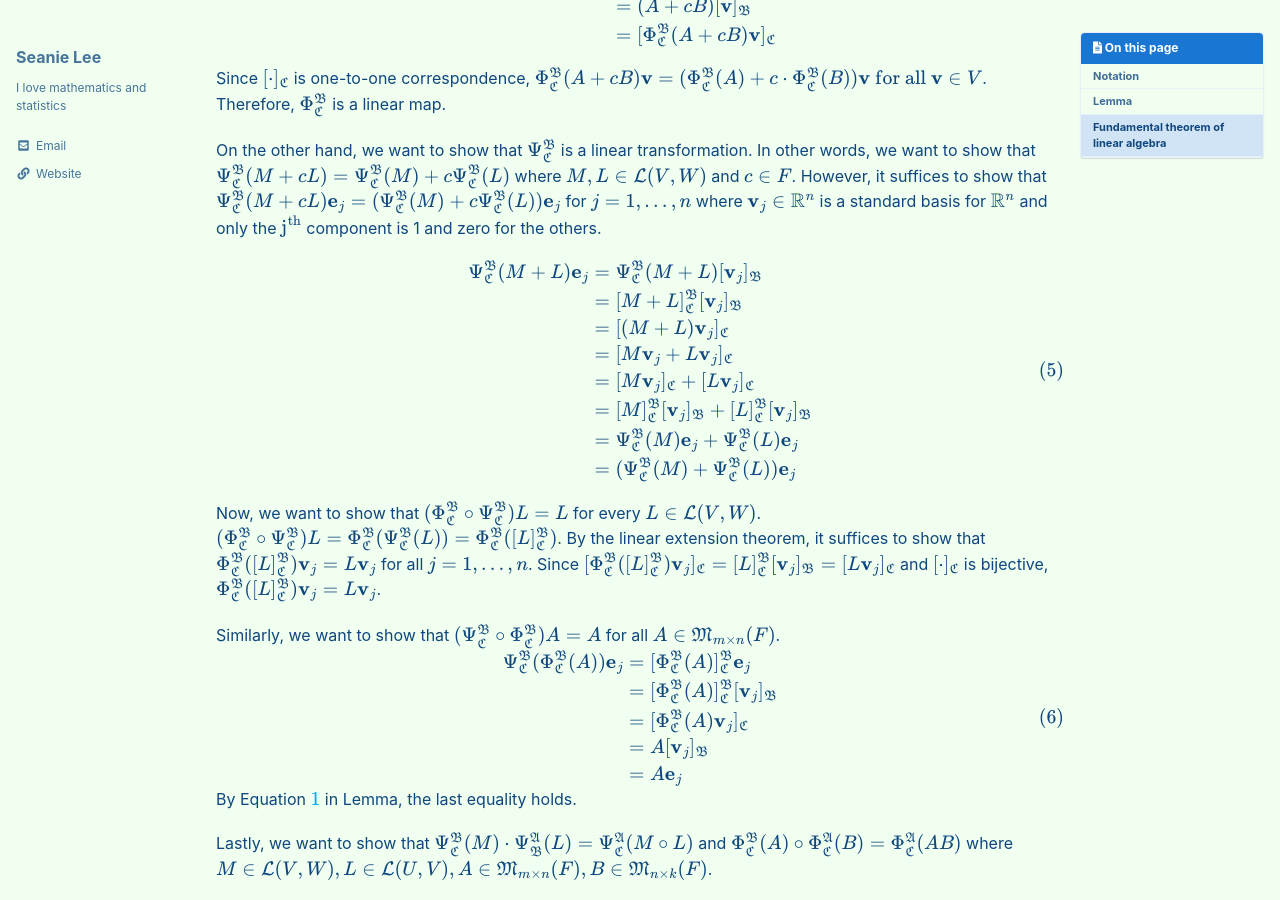
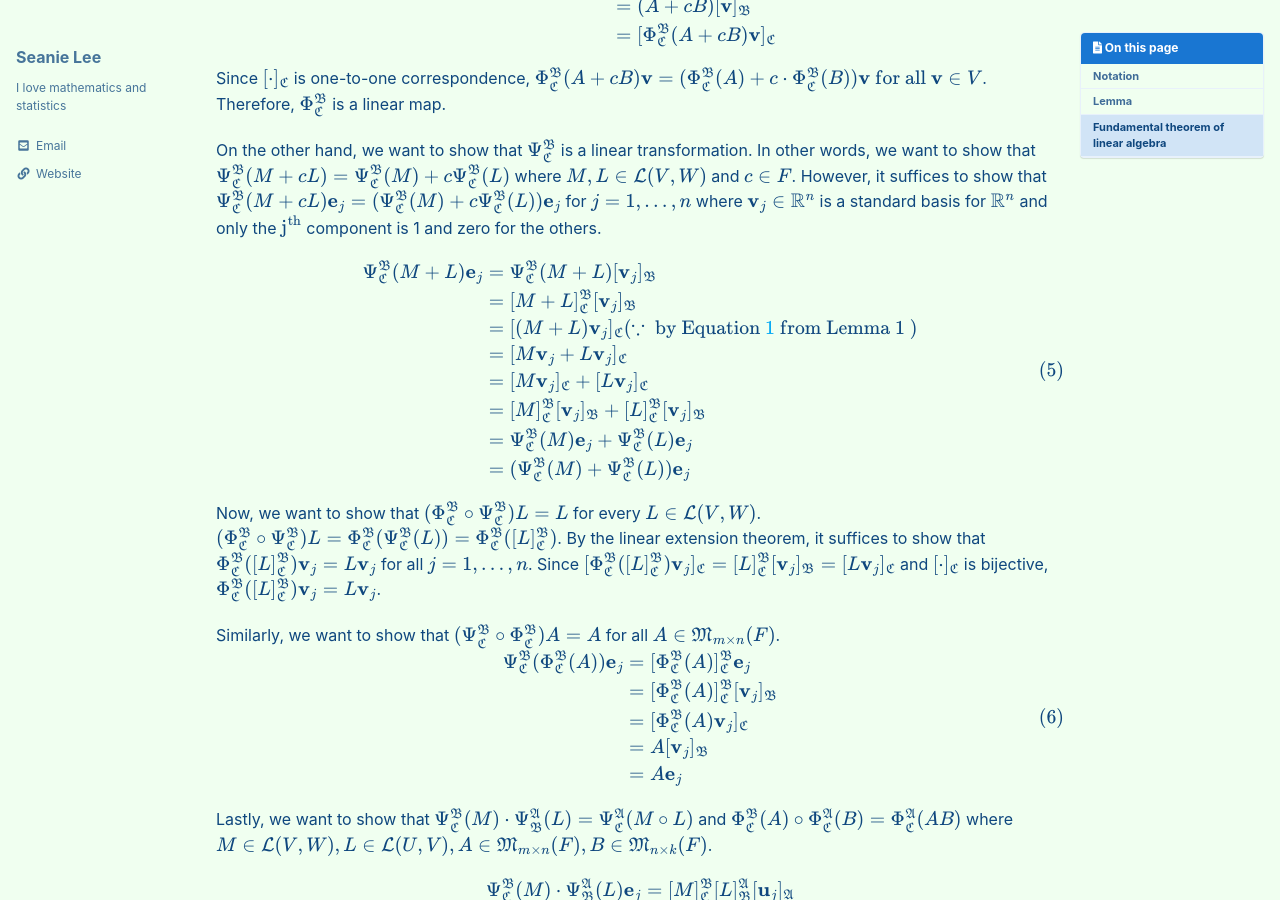
Before and after one commit to seanie12/blog, a Jekyll site: the page built from _posts/2020-12-30-fudamental-theorem-of-linear-algebra.md, in a window 1280 px wide and 900 px high, scrolled down 1472 px. Built offline with Jekyll 4.4.1, drawn with Linux system fonts in a browser that asks for light colours; cached includes are drawn as plain includes; formulas are drawn with MathJax 3.

Commit message:
Update 2020-12-30-fudamental-theorem-of-linear-algebra.md

```diff
--- a/_posts/2020-12-30-fudamental-theorem-of-linear-algebra.md
+++ b/_posts/2020-12-30-fudamental-theorem-of-linear-algebra.md
@@ -85,7 +85,7 @@ $$\begin{align}
     \begin{split}
         \Psi^{\mathfrak{B}}_{\mathfrak{C}}(M+L) \mathbf{e}_j & = \Psi^{\mathfrak{B}}_{\mathfrak{C}}(M+L)[\mathbf{v}_j]_{\mathfrak{B}} \\
         &= [M+L]^{\mathfrak{B}}_{\mathfrak{C}}[\mathbf{v}_j]_{\mathfrak{B}} \\
-        &= [(M+L)\mathbf{v}_j]_{\mathfrak{C}} \\
+        &= [(M+L)\mathbf{v}_j]_{\mathfrak{C}} (\because \text{ by Equation \ref{lemma} from Lemma 1 }) \\
         &= [M\mathbf{v}_j + L\mathbf{v}_j]_{\mathfrak{C}} \\
         &= [M\mathbf{v}_j]_{\mathfrak{C}} + [L\mathbf{v}_j]_{\mathfrak{C}} \\
         &= [M]^{\mathfrak{B}}_{\mathfrak{C}}[\mathbf{v}_j]_{\mathfrak{B}} + [L]^{\mathfrak{B}}_{\mathfrak{C}}[\mathbf{v}_j]_{\mathfrak{B}} \\
@@ -113,7 +113,6 @@ $$
     \end{split}
 \end{align}
 $$
-By Equation \ref{lemma} in Lemma, the last equality holds.
 
 Lastly, we want to show that $$\Psi^{\mathfrak{B}}_{\mathfrak{C}}(M) \cdot \Psi^{\mathfrak{A}}_{\mathfrak{B}}(L) = \Psi^{\mathfrak{A}}_{\mathfrak{C}}(M \circ L)$$ and $$\Phi^{\mathfrak{B}}_{\mathfrak{C}}(A) \circ \Phi^{\mathfrak{A}}_{\mathfrak{C}}(B) = \Phi^{\mathfrak{A}}_{\mathfrak{C}}(AB)$$ where $$M \in \mathcal{L}(V,W), L\in \mathcal{L}(U,V), A\in \mathfrak{M}_{m\times n}(F), B \in \mathfrak{M}_{n\times k}(F)$$.
 
```
